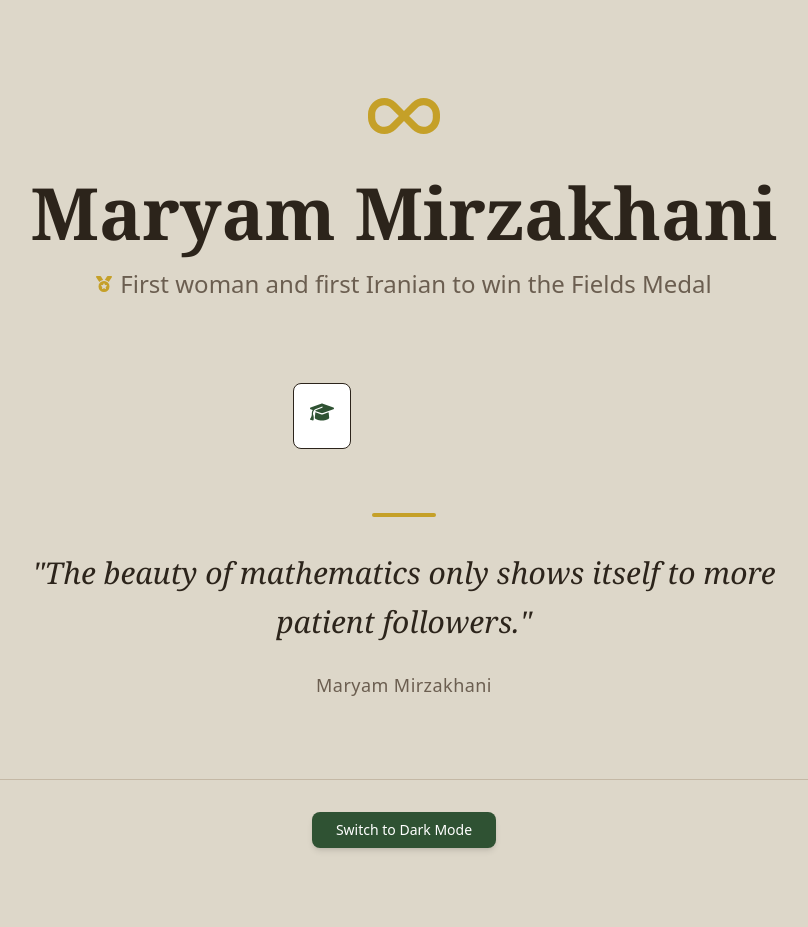
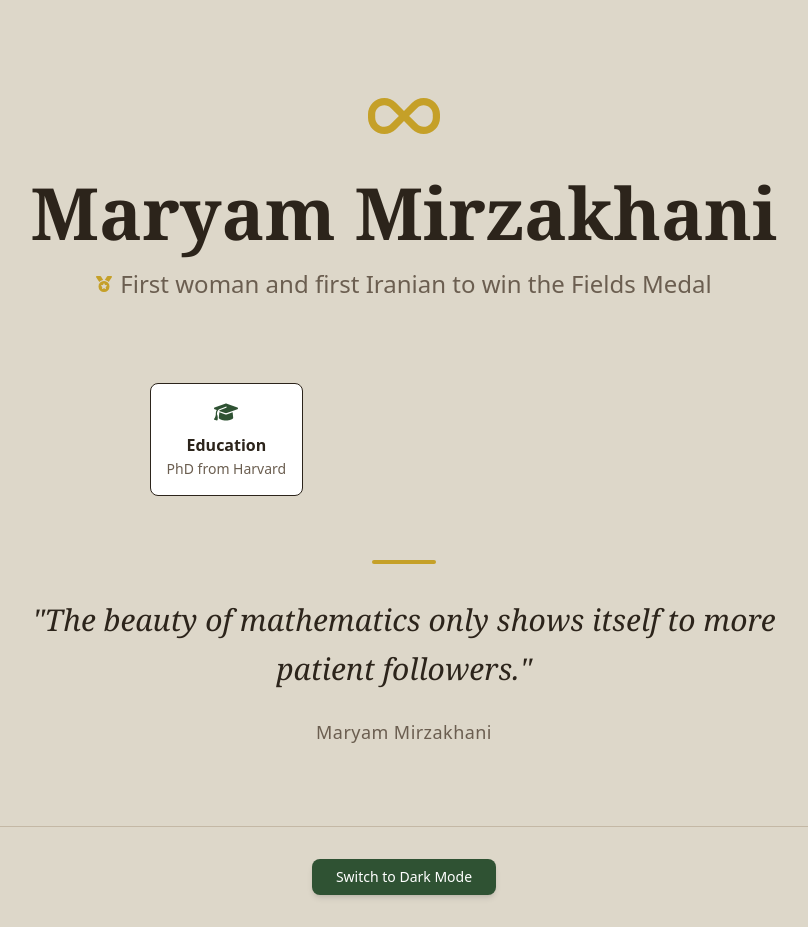
Before and after one commit to zibanoori/mirzakhani-inspire, a React (Vite) app: page / in a window 1280 px wide. Shown: the whole page, without its empty margins (236-1044 px from the left). Before the commit the page ends 880 px from the top, so only its background shows below. Built offline with nearby package versions, Linux system fonts and the light colour scheme.

Commit message:
Feat: add education details for Maryam Mirzakhani

```diff
--- a/src/App.jsx
+++ b/src/App.jsx
@@ -35,6 +35,8 @@ function App() {
         <div className="grid grid-cols-2 md:grid-cols-3 gap-6 max-w-4xl mx-auto mt-12 mb-16">
           <div className="p-4 border bordr-line rounded-lg bg-surface">
             <FaGraduationCap className="text-accent mx-auto mb-2" size={24} />
+            <h3 className="font-bold text-ink">Education</h3>
+            <p className="text-sm text-muted">PhD from Harvard</p>
           </div>
         </div>
         <section className="max-w-3xl mx-auto">
```
